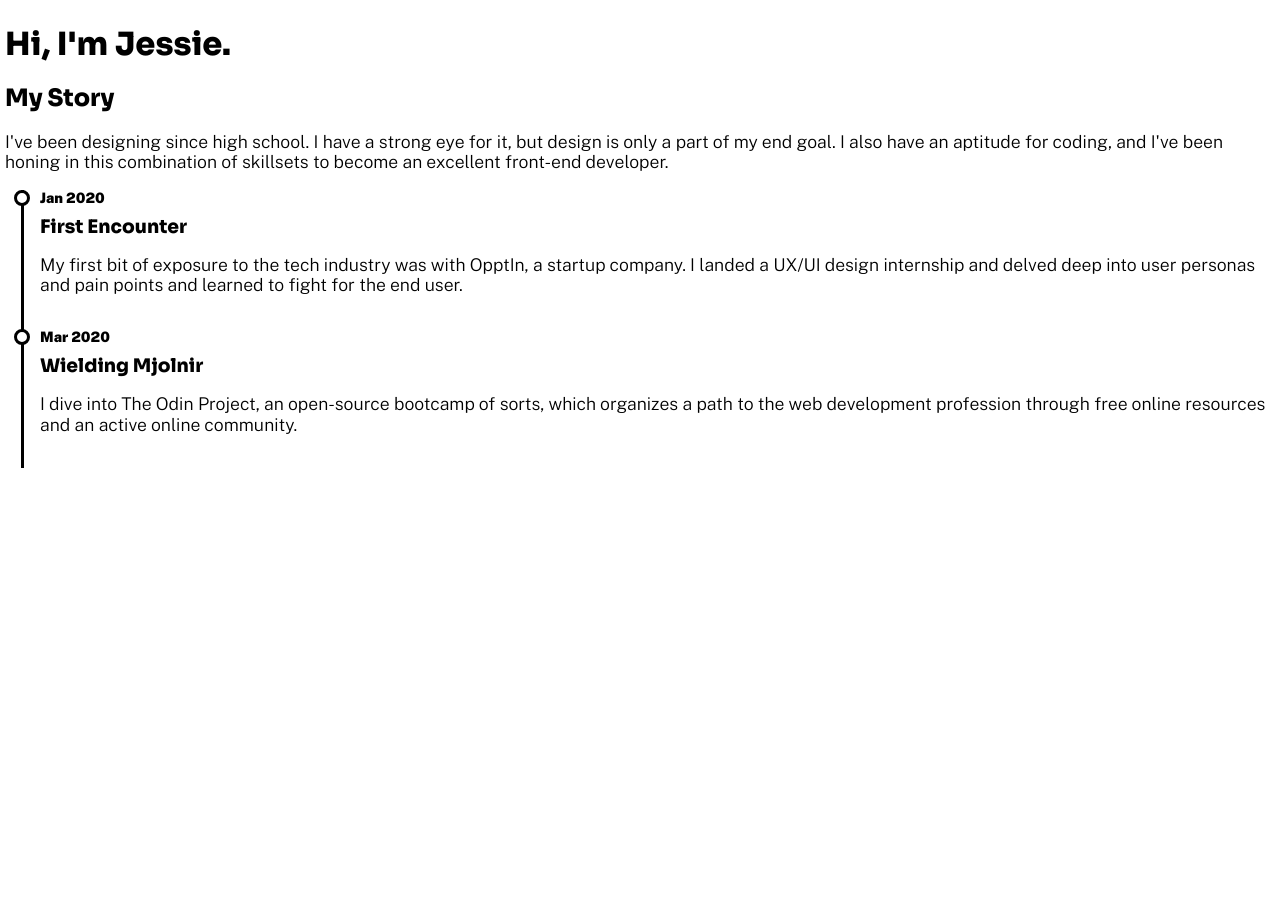
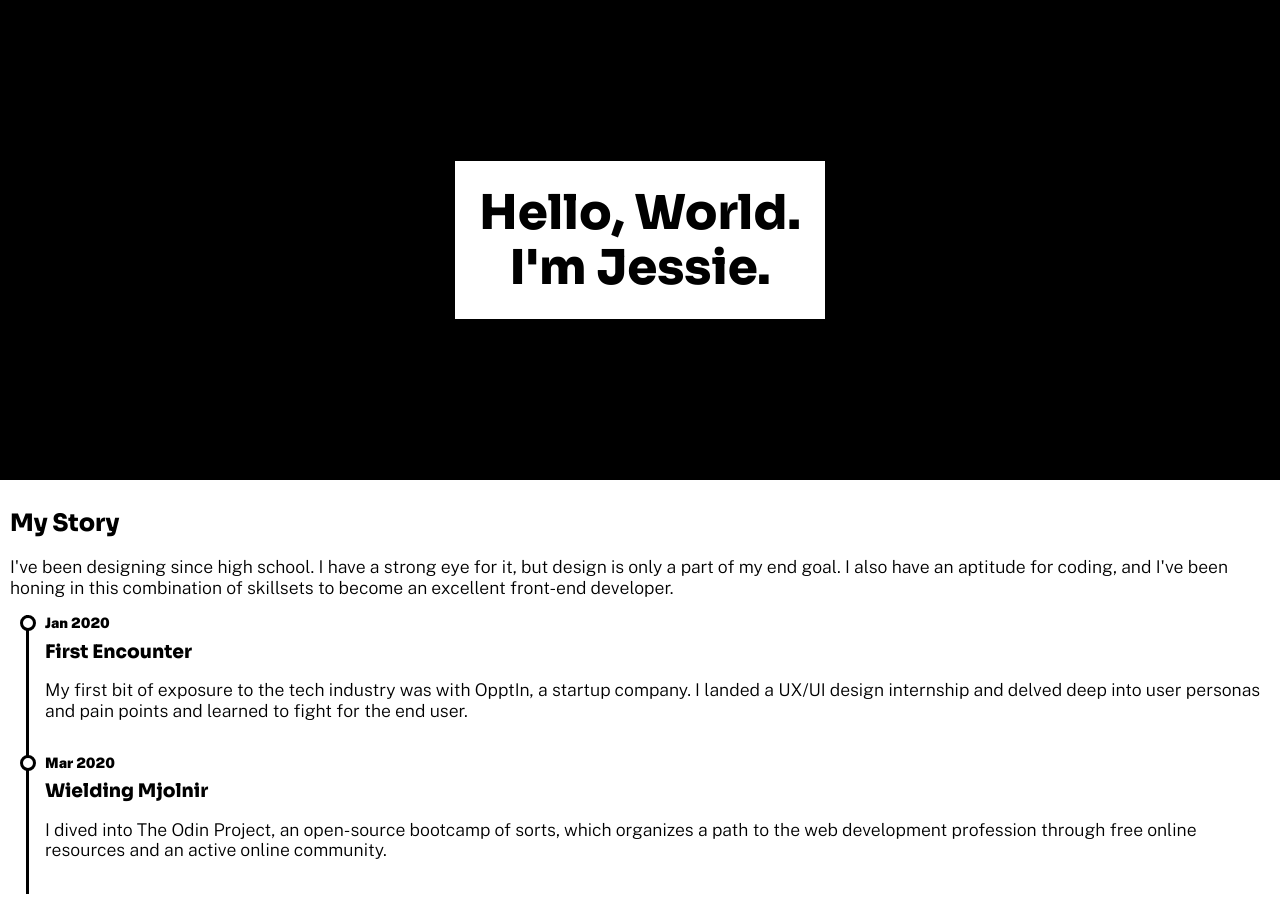
Before and after one commit to jessiejalca/about-me, a plain HTML site: page index.html in a window 1280 px wide. Before the commit the page ends 800 px from the top, so only its background shows below. Drawn offline with nearby package versions, Linux system fonts and the light colour scheme.

Commit message:
Create a header block & edit content

```diff
--- a/index.html
+++ b/index.html
@@ -8,9 +8,10 @@
     <link rel="stylesheet" href="styles/main.css" />
   </head>
   <body>
-    <section>
-      <h1>Hi, I'm Jessie.</h1>
+    <section id="header">
+      <h1>Hello, World.<br/>I'm Jessie.</h1>
     </section>
+
     <article>
       <h2>My Story</h2>
       <section>
@@ -36,7 +37,7 @@
           <p class="date"><strong>Mar 2020</strong></pc>
           <h3>Wielding Mjolnir</h3>
           <p>
-            I dive into The Odin Project, an open-source bootcamp of sorts,
+            I dived into The Odin Project, an open-source bootcamp of sorts,
             which organizes a path to the web development profession through
             free online resources and an active online community.
           </p>
--- a/styles/main.scss
+++ b/styles/main.scss
@@ -8,18 +8,51 @@
 body {
   font-size: 100%;
   font-family: $header-font, Arial, sans-serif;
-  padding: 5px;
   p {
     font-family: $body-font, Arial, sans-serif;
     font-size: 1.1em;
   }
 }
+article {
+  padding: 10px;
+}
 
+/* Header */
+#header {
+  display: flex;
+  background-color: black;
+  height: 30em;
+  justify-content: center;
+  align-items: center;
+  h1 {
+    background-color: white;
+    padding: 0.5em;
+    font-size: 3rem;
+    text-align: center;
+  }
+}
+
+/* Timeline */
+#timeline {
+  /* Text styles */
+  h3 {
+    margin: 0.5em 0;
+  }
+  .date {
+    font-size: 0.9em;
+    margin: 0;
+  }
+  /* Timeline graph */
   .timeline-point {
+    /* Position text */
     padding-bottom: 1em;
     padding-left: 1em;
+
+    /* Position timeline */
     margin-left: 1em;
     border-left: 3px solid black;
+
+    /* Create timeline points */
     .date:before {
       content: "";
       width: 10px;
@@ -28,13 +61,7 @@ body {
       background: white;
       border: 3px solid black;
       position: absolute;
-    left: 1em;
-  }
-  .date {
-    font-size: 0.9em;
-    margin: 0;
-  }
-  h3 {
-    margin: 0.5em 0;
+      left: 20px;
     }
   }
+}
```
Also changed, not shown: styles/main.css, 1 other file. Lines whose indentation alone changed are shown as unchanged.
